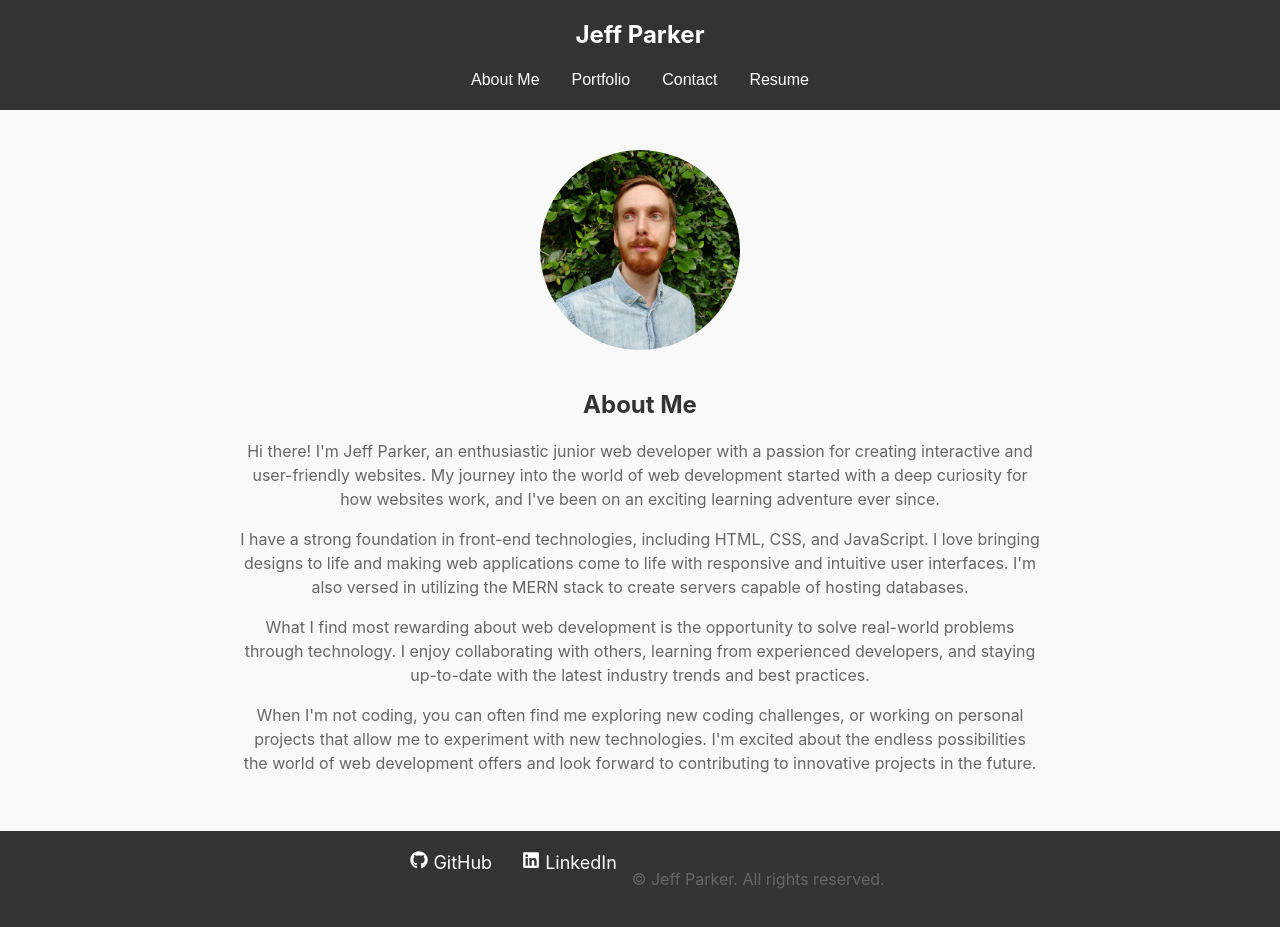
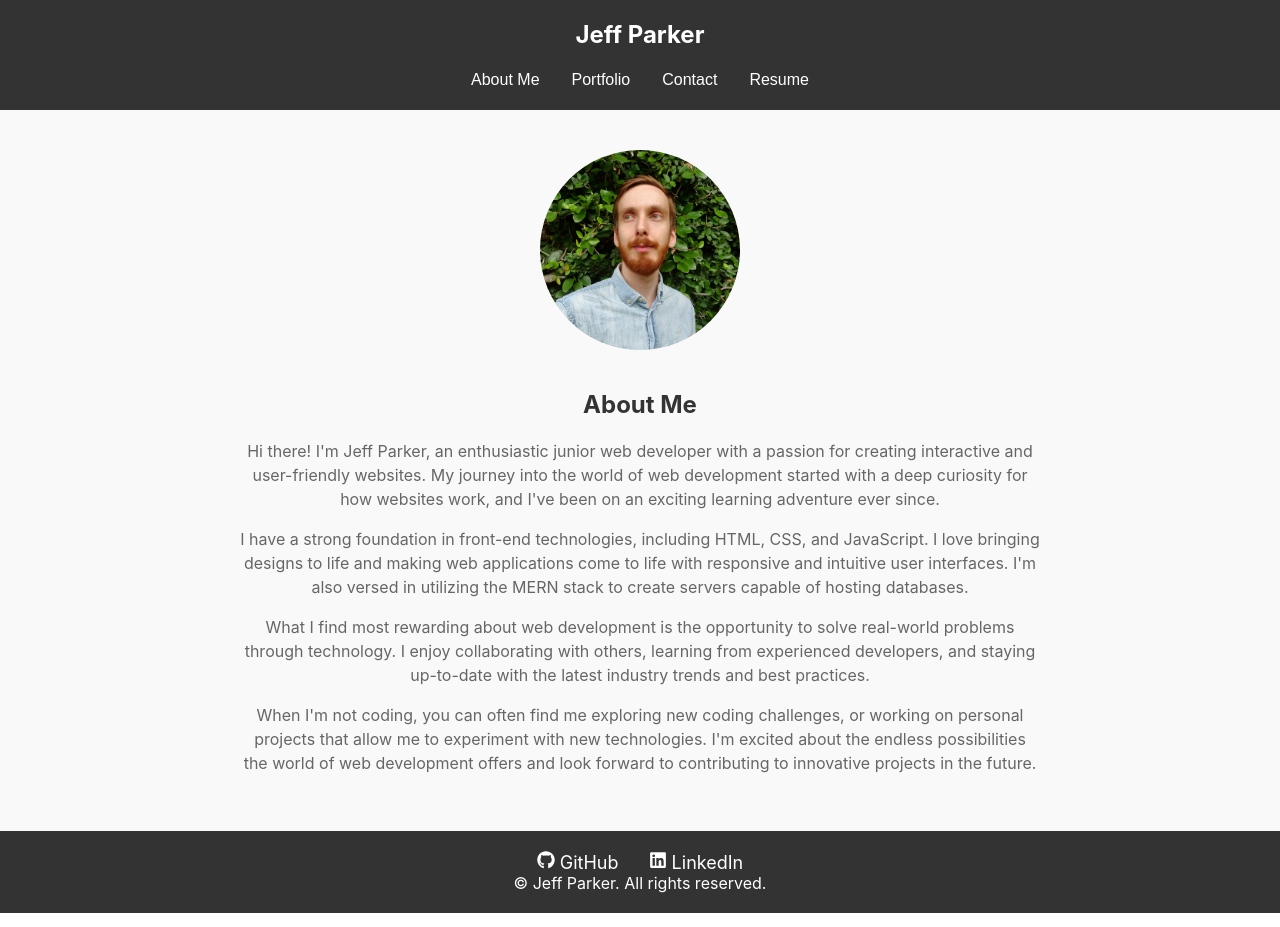
Before and after one commit to jeffrpar/react-portfolio, a React (Create React App) app: page / in a window 1280 px wide. Built offline with nearby package versions, Linux system fonts and the light colour scheme.

Commit message:
adjusted nesting

```diff
--- a/src/components/Footer/Footer.js
+++ b/src/components/Footer/Footer.js
@@ -13,8 +13,8 @@ function Footer() {
           <a href="https://www.linkedin.com/in/jeffrpar/" target="_blank" rel="noopener noreferrer">
             <FaLinkedin /> LinkedIn
           </a>
-          <p>© Jeff Parker. All rights reserved.</p>
         </div>
+        <span>© Jeff Parker. All rights reserved.</span>
       </div>
     </footer>
   );
```
